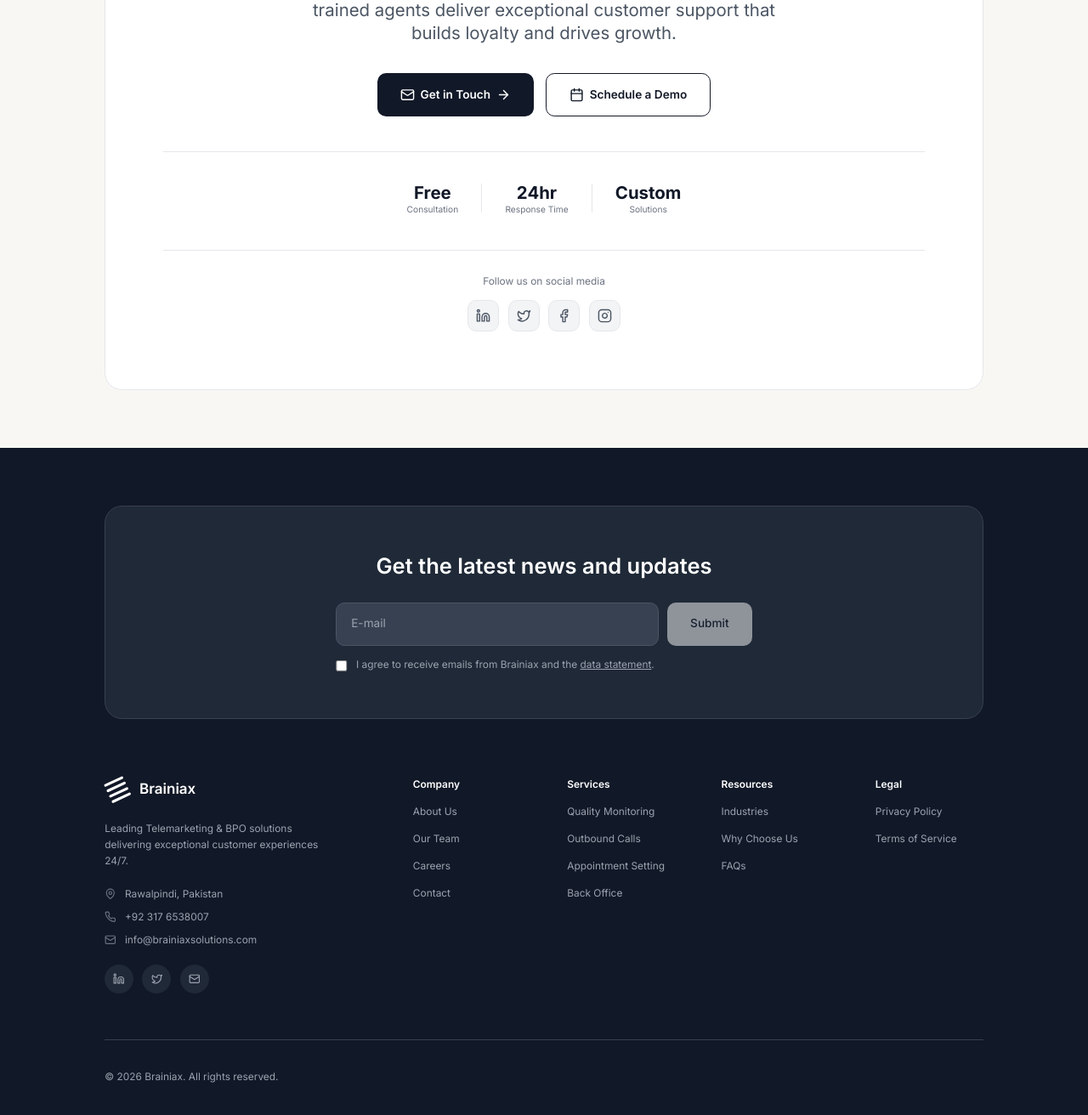
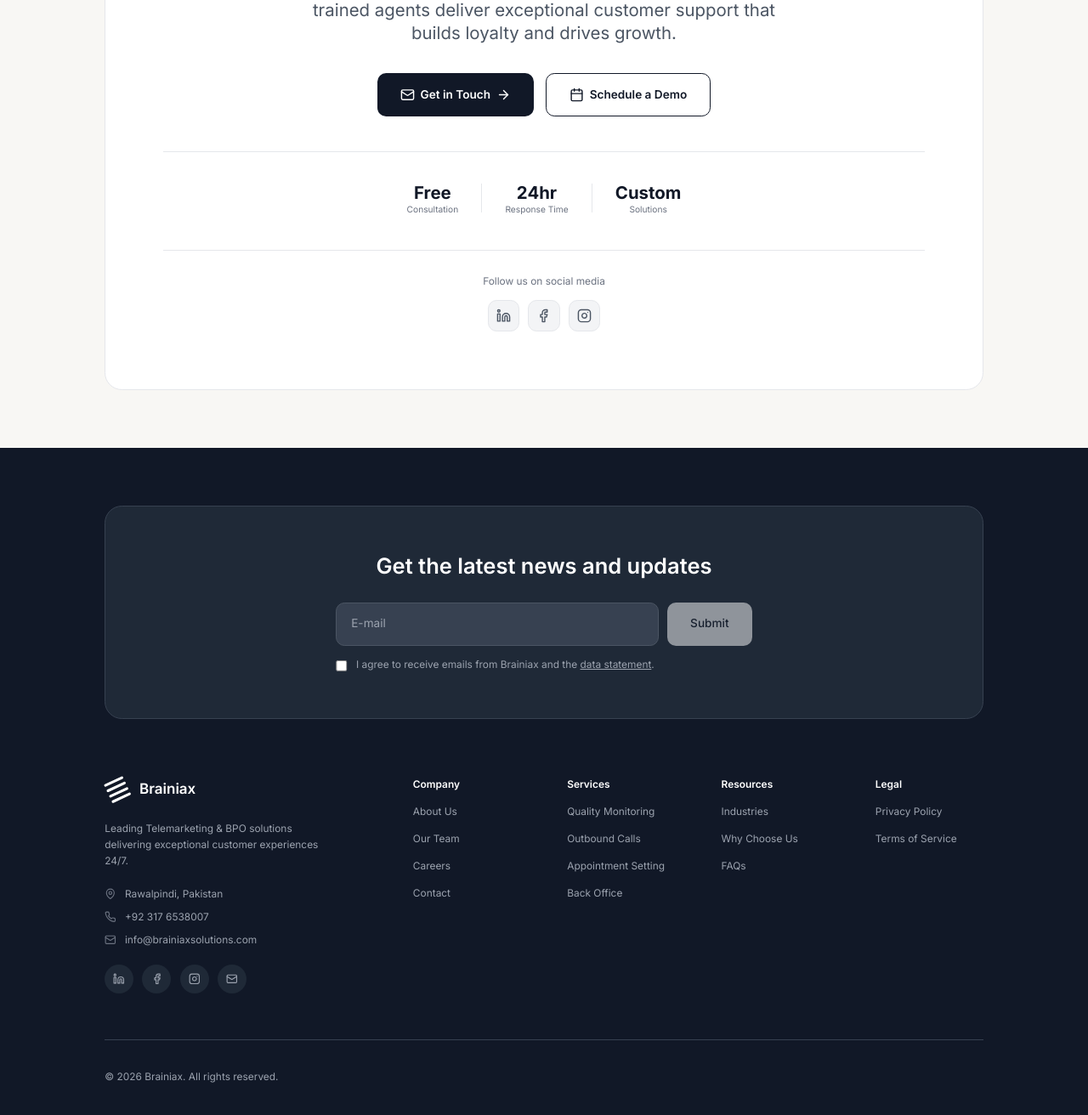
Before and after one commit to 221324-spec/Brainiax_website, a React (Vite) app in the folder frontend/: page / in a window 1280 px wide. Shown: the part 8825-10137 px from the top of the page at 85% size. Built offline with nearby package versions, Linux system fonts and the light colour scheme; no server answers.

Commit message:
Update official social media links and remove Twitter/X

```diff
--- a/frontend/src/components/CTA.jsx
+++ b/frontend/src/components/CTA.jsx
@@ -1,13 +1,12 @@
 import { motion } from 'framer-motion'
-import { ArrowRight, Mail, Calendar, Linkedin, Twitter, Facebook, Instagram } from 'lucide-react'
+import { ArrowRight, Mail, Calendar, Linkedin, Facebook, Instagram } from 'lucide-react'
 import './CTA.css'
 
 const CTA = ({ onOpenContact }) => {
   const socialLinks = [
-    { name: 'LinkedIn', icon: Linkedin, href: 'https://linkedin.com/company/brainiax' },
-    { name: 'Twitter', icon: Twitter, href: 'https://twitter.com/brainiax' },
-    { name: 'Facebook', icon: Facebook, href: 'https://facebook.com/brainiax' },
-    { name: 'Instagram', icon: Instagram, href: 'https://instagram.com/brainiax' }
+    { name: 'LinkedIn', icon: Linkedin, href: 'https://www.linkedin.com/company/brainiax-it-solutions/' },
+    { name: 'Facebook', icon: Facebook, href: 'https://www.facebook.com/brainiaxbpo' },
+    { name: 'Instagram', icon: Instagram, href: 'https://www.instagram.com/brainiax_2.0?igsh=MTJ3cm02ZzA2aDljdw==' }
   ]
 
   return (
--- a/frontend/src/components/Footer.jsx
+++ b/frontend/src/components/Footer.jsx
@@ -1,6 +1,7 @@
 import {
   Linkedin,
-  Twitter,
+  Facebook,
+  Instagram,
   Mail,
   MapPin,
   Phone,
@@ -69,8 +70,9 @@ const Footer = () => {
   }
 
   const socialLinks = [
-    { name: 'LinkedIn', icon: Linkedin, href: '#' },
-    { name: 'Twitter', icon: Twitter, href: '#' },
+    { name: 'LinkedIn', icon: Linkedin, href: 'https://www.linkedin.com/company/brainiax-it-solutions/' },
+    { name: 'Facebook', icon: Facebook, href: 'https://www.facebook.com/brainiaxbpo' },
+    { name: 'Instagram', icon: Instagram, href: 'https://www.instagram.com/brainiax_2.0?igsh=MTJ3cm02ZzA2aDljdw==' },
     { name: 'Email', icon: Mail, href: 'mailto:contact@brainiax.com' }
   ]
 
```
